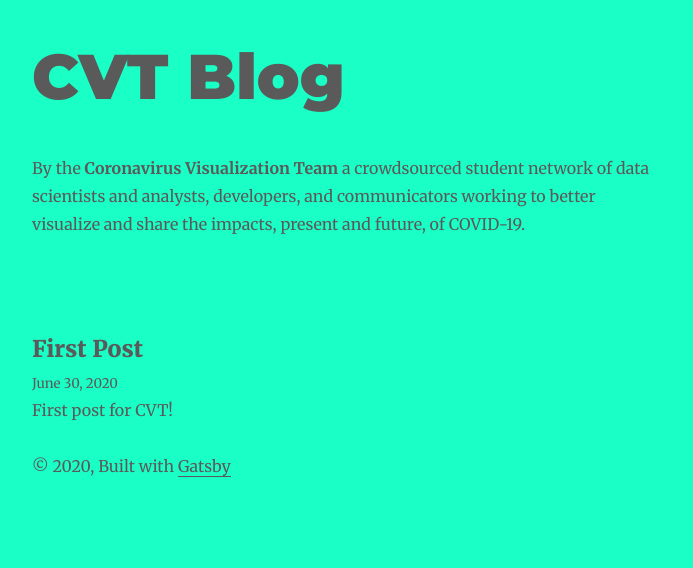
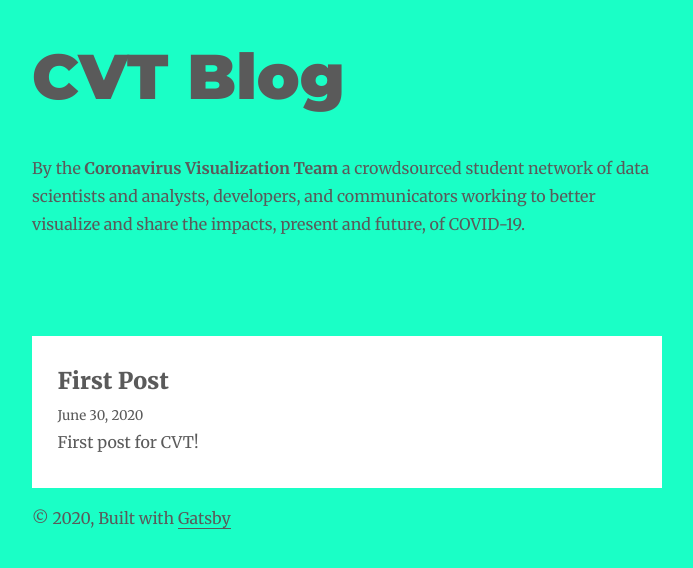
Before and after one commit to Coronavirus-Visualization-Team/blog, a Gatsby site: page / in a window 1280 px wide. Shown: the whole page, without its empty margins (293-986 px from the left). Built offline with nearby package versions, Linux system fonts and the light colour scheme; Gatsby itself is replaced by a stand-in of ours; some packages are replaced by stand-ins of ours.

Commit message:
added white bg color to posts

```diff
--- a/src/components/layout.js
+++ b/src/components/layout.js
@@ -67,7 +67,11 @@ const Layout = ({ location, title, children }) => {
     >
       <header>{header}</header>
       <main>{children}</main>
-      <footer>
+      <footer
+          style={{
+            marginTop: `2vh`
+          }}
+      >
         © {new Date().getFullYear()}, Built with
         {` `}
         <a href="https://www.gatsbyjs.org" style= {{color: `#5A5A5A` }}>Gatsby</a>
--- a/src/pages/index.js
+++ b/src/pages/index.js
@@ -18,10 +18,21 @@ const BlogIndex = ({ data, location }) => {
         const title = node.frontmatter.title || node.fields.slug
         return (
           <article key={node.fields.slug}>
+            <div
+              style={{
+                margin: `0`,
+                paddingLeft: `2vw`,
+                paddingRight: `2vw`,
+                width: `100%`,
+                minWidth: `100%`,
+                backgroundColor: `white`,
+              }}
+            >
             <header>
               <h3
                 style={{
                   marginBottom: rhythm(1 / 4),
+                  paddingTop: `4vh`
                 }}
               >
                 <Link style={{ boxShadow: `none`, color: `#5A5A5A` }} to={node.fields.slug}>
@@ -30,14 +41,18 @@ const BlogIndex = ({ data, location }) => {
               </h3>
               <small>{node.frontmatter.date}</small>
             </header>
-            <section>
+            <section
+              style={{
+                paddingBottom: `0.5vh`
+              }} >
               <p
                 dangerouslySetInnerHTML={{
                   __html: node.frontmatter.description || node.excerpt,
                 }}
               />
             </section>
-          </article>
+         </div>
+      </article>
         )
       })}
     </Layout>
```
Also changed, not shown: src/templates/blog-post.js (+27 -4 lines).
